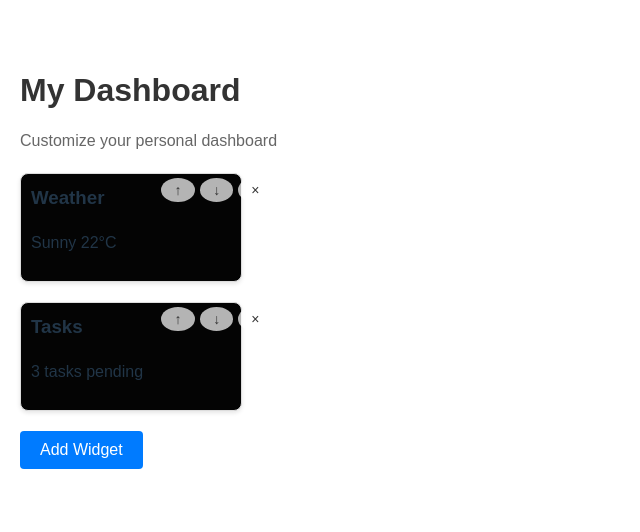
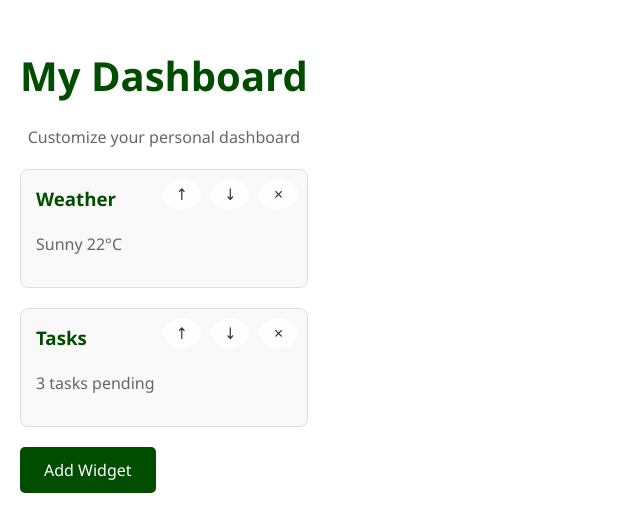
Before and after one commit to mariajosematar/my-dashboard, a React (Vite) app: page / in a window 1280 px wide. Shown: the part 140-672 px from the top of the page, without its empty margins (0-640 px from the left). Built offline with nearby package versions, Linux system fonts and the light colour scheme.

Commit message:
improve css

```diff
--- a/src/components/Dashboard.css
+++ b/src/components/Dashboard.css
@@ -1,70 +1,90 @@
+/* General dashboard styling */
 .dashboard {
   max-width: 1200px;
   margin: 0 auto;
   padding: 20px;
-  font-family: Arial, sans-serif;
+  font-family: 'Segoe UI', Tahoma, Geneva, Verdana, sans-serif;
+  background-color: #ffffff; /* White background */
+  color: #333333; /* Dark text for good readability */
 }
 
+/* Dashboard header styling */
 .dashboard-header {
   margin-bottom: 20px;
+  text-align: center;
 }
 
 .dashboard-header h1 {
-  font-size: 2em;
-  color: #333;
+  font-size: 2.5em;
+  color: #004d00; /* Dark green */
 }
 
 .dashboard-header p {
-  color: #666;
+  color: #666666;
 }
 
+/* Widget container with grid layout */
 .widget-container {
   display: grid;
   grid-template-columns: repeat(auto-fill, minmax(250px, 1fr));
   gap: 20px;
 }
 
+/* Styling for each widget container */
 .widget-wrapper {
   position: relative;
+  border-radius: 8px;
+  overflow: hidden; /* Ensure shadows and rounded corners are not cut off */
+  transition: transform 0.3s ease; /* Smooth transition for animations */
 }
 
+/* Hover effect for widgets */
+.widget-wrapper:hover {
+  transform: scale(1.02); /* Slightly enlarge the widget */
+}
+
+/* Widget controls */
 .widget-controls {
   position: absolute;
-  top: 5px;
-  right: 5px;
+  top: 10px;
+  right: 10px;
   display: flex;
-  gap: 5px;
+  gap: 10px;
 }
 
+/* Styling for control buttons */
 .widget-controls button {
-  background: rgba(255, 255, 255, 0.7);
+  background: rgba(255, 255, 255, 0.8);
   border: none;
   border-radius: 50%;
-  width: 24px;
-  height: 24px;
+  width: 30px;
+  height: 30px;
   display: flex;
   align-items: center;
   justify-content: center;
   cursor: pointer;
-  font-size: 14px;
-  color: #333;
+  font-size: 16px;
+  color: #333333;
+  transition: background 0.2s ease; /* Smooth transition for background color change */
 }
 
 .widget-controls button:hover {
-  background: rgba(255, 255, 255, 0.9);
+  background: rgba(255, 255, 255, 1);
 }
 
+/* Button to add new widgets */
 .add-widget {
   margin-top: 20px;
-  padding: 10px 20px;
-  background-color: #007bff;
-  color: white;
+  padding: 12px 24px;
+  background-color: #004d00; /* Dark green */
+  color: #ffffff;
   border: none;
-  border-radius: 4px;
+  border-radius: 5px;
   cursor: pointer;
   font-size: 1em;
+  transition: background-color 0.3s ease; /* Smooth transition for background color change */
 }
 
 .add-widget:hover {
-  background-color: #0056b3;
+  background-color: #003300; /* Darker green for hover state */
 }
--- a/src/components/Widget.css
+++ b/src/components/Widget.css
@@ -1,12 +1,23 @@
+/* Styling for the widget */
 .widget {
   border: 1px solid #ddd;
-    padding: 10px;
+  padding: 15px;
   border-radius: 8px;
-    background-color: #040404;
-    box-shadow: 0 2px 4px rgba(0, 0, 0, 0.1);
-    width: 200px;
+  background-color: #f9f9f9; /* White background for widgets */
+  box-shadow: 0 4px 8px rgba(0, 0, 0, 0.1); /* Subtle shadow */
+  transition: box-shadow 0.3s ease; /* Smooth transition for shadow */
+}
+
+/* Hover effect for widgets */
+.widget:hover {
+  box-shadow: 0 8px 16px rgba(0, 0, 0, 0.2); /* More pronounced shadow on hover */
 }
 
 .widget h3 {
   margin-top: 0;
+  color: #004d00; /* Dark green for title */
 }
+
+.widget p {
+  color: #666666; /* Dark gray text for content */
+}
```
Lines whose indentation alone changed are shown as unchanged.
